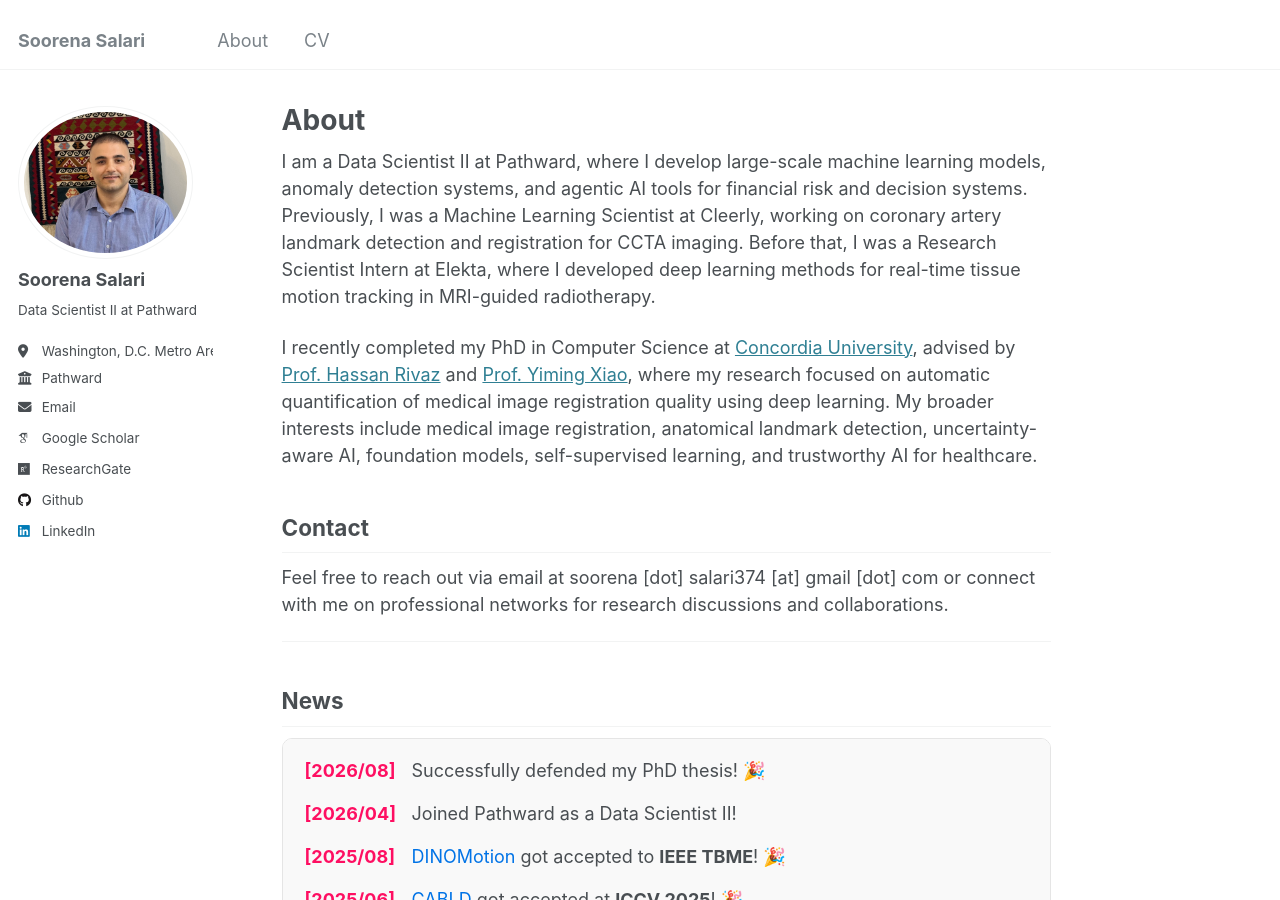
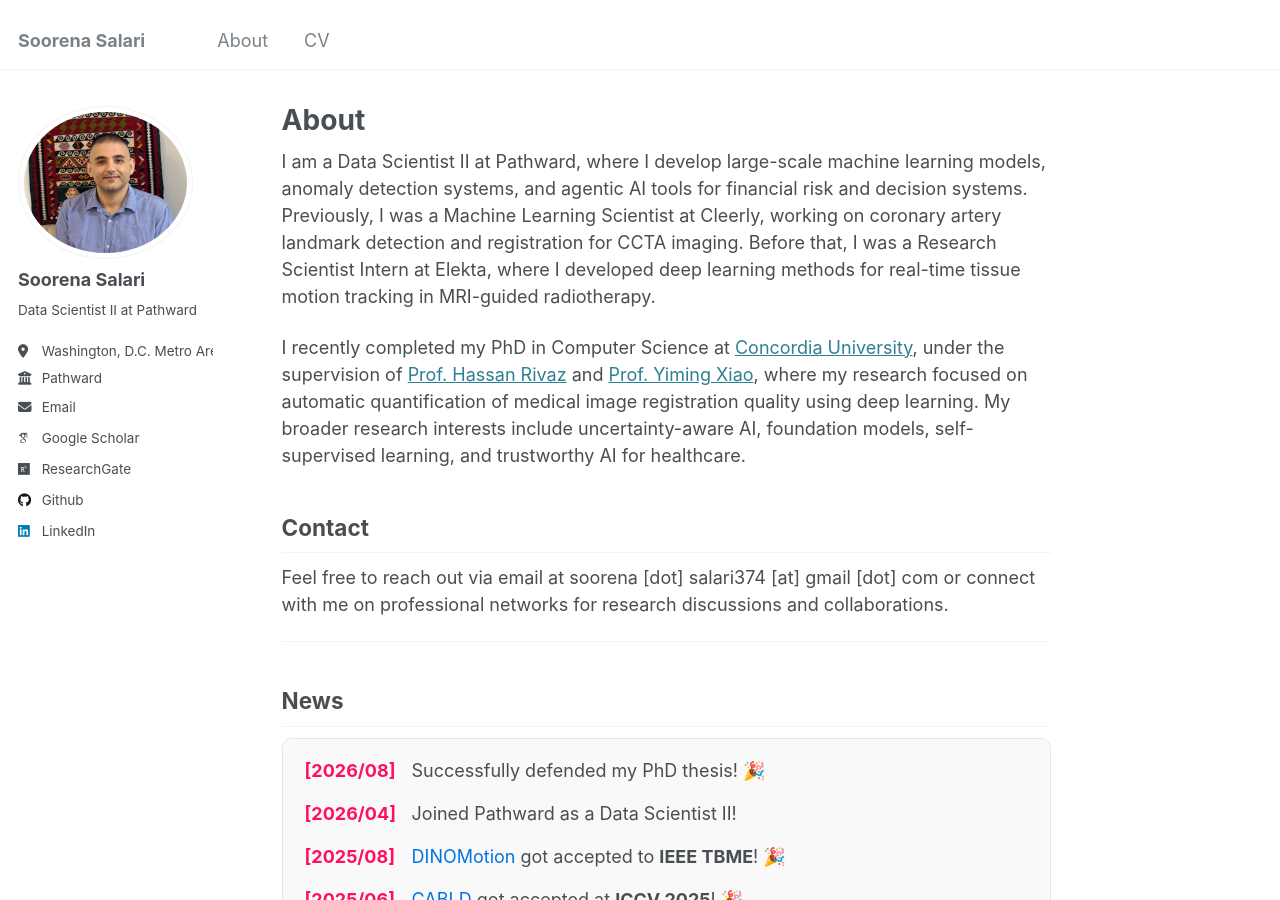
Before and after one commit to soorenasalari/soorenasalari.github.io, a Jekyll site: the page built from _pages/about.md, in a window 1280 px wide and 900 px high. Built offline with Jekyll 4.4.1, drawn with Linux system fonts in a browser that asks for light colours; some web fonts are replaced.

Commit message:
Update about.md
Signed-off-by: Soorena Salari <73616711+soorenasalari@users.noreply.github.com>

```diff
--- a/_pages/about.md
+++ b/_pages/about.md
@@ -9,8 +9,7 @@ redirect_from:
 
 I am a Data Scientist II at Pathward, where I develop large-scale machine learning models, anomaly detection systems, and agentic AI tools for financial risk and decision systems. Previously, I was a Machine Learning Scientist at Cleerly, working on coronary artery landmark detection and registration for CCTA imaging. Before that, I was a Research Scientist Intern at Elekta, where I developed deep learning methods for real-time tissue motion tracking in MRI-guided radiotherapy.
 
-I recently completed my PhD in Computer Science at <a href="https://www.concordia.ca" target="_blank" rel="noopener noreferrer">Concordia University</a>, advised by <a href="[https://www.concordia.ca](https://www.concordia.ca/faculty/hassan-rivaz.html)" target="_blank" rel="noopener noreferrer">Prof. Hassan Rivaz</a> and <a href="https://www.concordia.ca/faculty/yiming-xiao.html" target="_blank" rel="noopener noreferrer">Prof. Yiming Xiao</a>, where my research focused on automatic quantification of medical image registration quality using deep learning. My broader interests include medical image registration, anatomical landmark detection, uncertainty-aware AI, foundation models, self-supervised learning, and trustworthy AI for healthcare.
-
+I recently completed my PhD in Computer Science at <a href="https://www.concordia.ca" target="_blank" rel="noopener noreferrer">Concordia University</a>, under the supervision of <a href="https://www.concordia.ca/faculty/hassan-rivaz.html" target="_blank" rel="noopener noreferrer">Prof. Hassan Rivaz</a> and <a href="https://www.concordia.ca/faculty/yiming-xiao.html" target="_blank" rel="noopener noreferrer">Prof. Yiming Xiao</a>, where my research focused on automatic quantification of medical image registration quality using deep learning. My broader research interests include uncertainty-aware AI, foundation models, self-supervised learning, and trustworthy AI for healthcare.
 
 
 ## Contact
```
